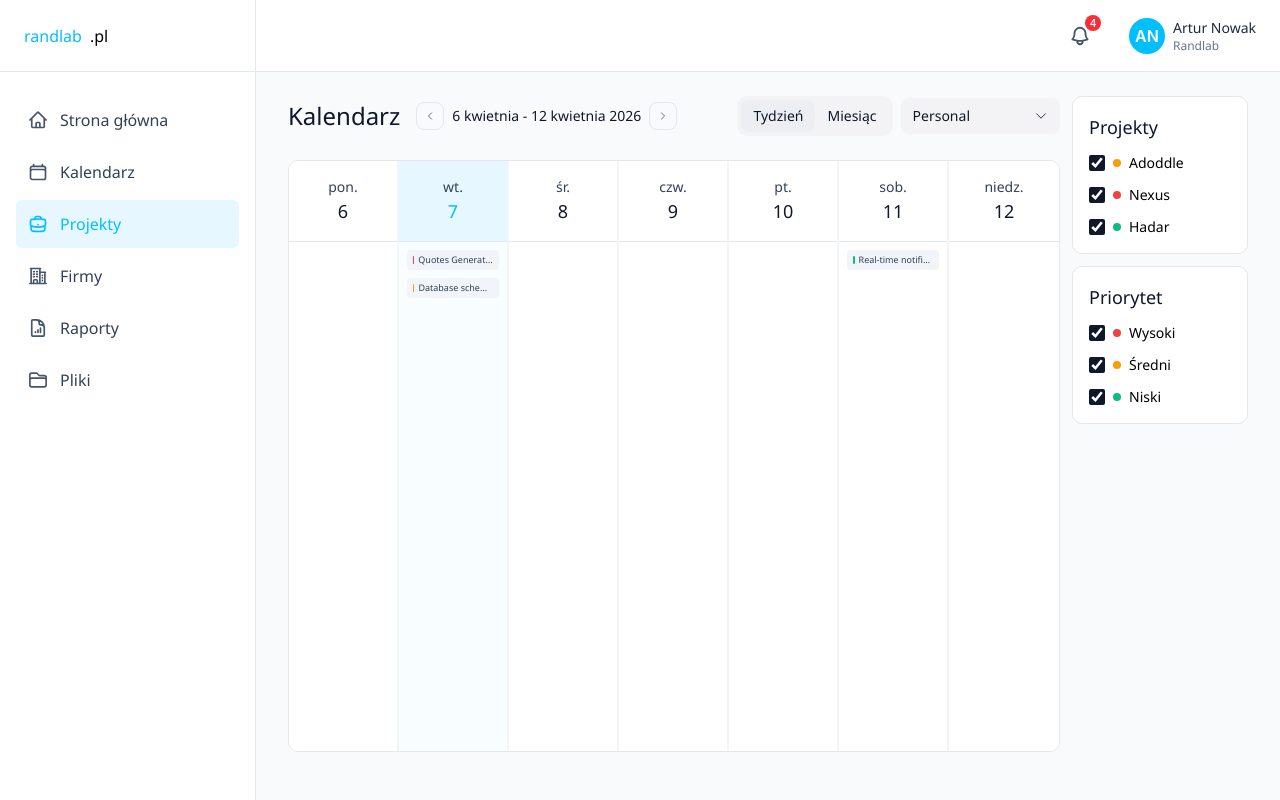
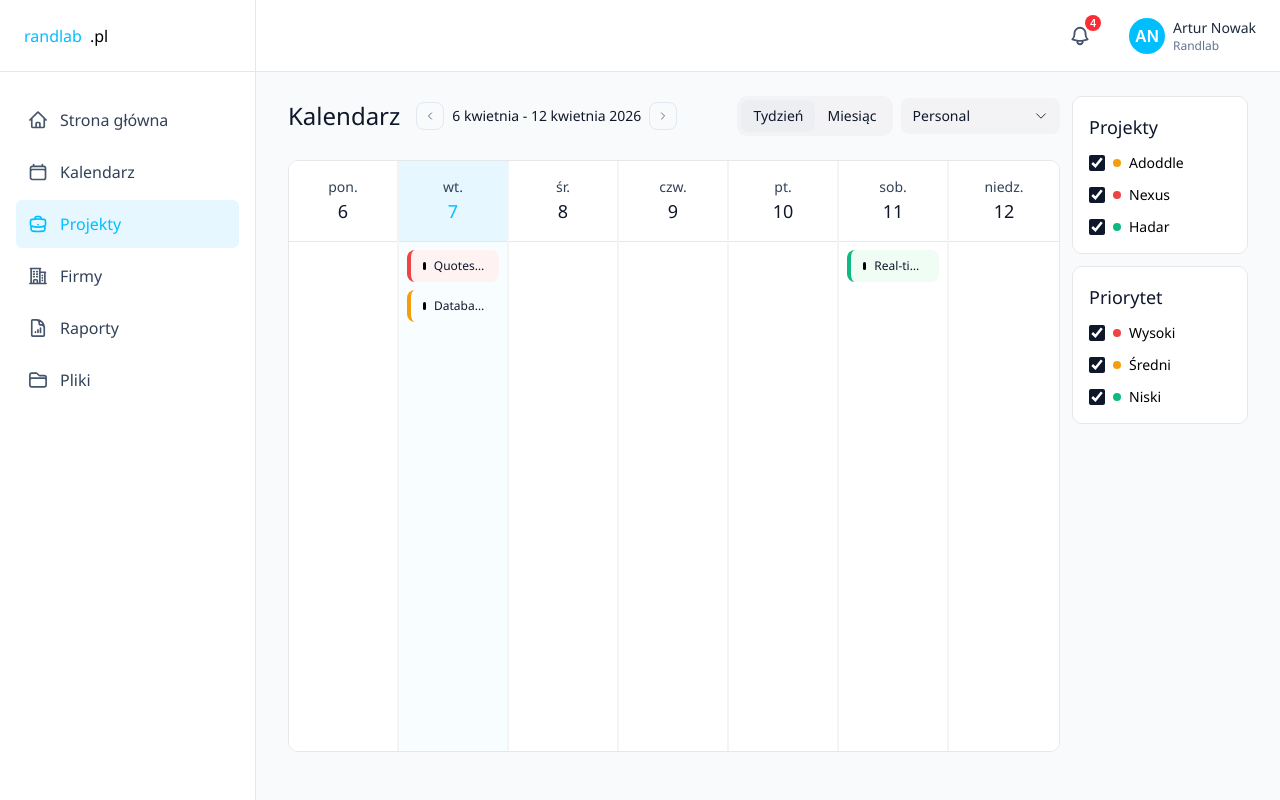
Before and after one commit to ScrumDone/ScrumDone, a React (Vite) app in the folder client/: page /calendar in a window 1280 px wide. Built offline with nearby package versions, Linux system fonts and the light colour scheme.

Commit message:
started task edit

```diff
--- /dev/null
+++ b/client/src/components/calendarTaskItem.tsx
@@ -0,0 +1,45 @@
+import React from 'react'
+
+type TaskColor = 'red' | 'yellow' | 'green' | 'orange' | 'blue'
+
+interface CalendarTaskItemProps {
+    title: string
+    colorVariant: TaskColor
+}
+
+const colorVariantMap: Record<TaskColor, { border: string; bg: string }> = {
+    red: {
+        border: 'border-l-scrumdone-red-500',
+        bg: 'bg-scrumdone-red-100',
+    },
+    yellow: {
+        border: 'border-l-scrumdone-yellow-500',
+        bg: 'bg-scrumdone-yellow-100',
+    },
+    green: {
+        border: 'border-l-scrumdone-green-500',
+        bg: 'bg-scrumdone-green-100',
+    },
+    orange: {
+        border: 'border-l-scrumdone-orange',
+        bg: 'bg-orange-600',
+    },
+    blue: {
+        border: 'border-l-scrumdone-blue-main',
+        bg: 'bg-scrumdone-blue-200',
+    },
+}
+
+const CalendarTaskItem: React.FC<CalendarTaskItemProps> = ({ title, colorVariant }) => {
+    const colors = colorVariantMap[colorVariant]
+
+    return (
+        <div
+            className={`flex items-center gap-2 rounded-lg border-l-4 px-3 py-2 ${colors.border} ${colors.bg}`}        >
+            <span className="h-2 w-2 rounded-full bg-current" />
+            <p className="truncate font-segoe-ui text-[12px] leading-4 font-normal text-slate-900 antialiased">{title}</p>
+        </div>
+    )
+}
+
+export default CalendarTaskItem
--- a/client/src/components/weekCalendar.tsx
+++ b/client/src/components/weekCalendar.tsx
@@ -1,9 +1,12 @@
 import React from 'react'
+import CalendarTaskItem from './calendarTaskItem'
+
+type TaskColor = 'red' | 'yellow' | 'green' | 'orange' | 'blue'
 
 interface CalendarTask {
     id: string
     title: string
-    colorClass: string
+    colorVariant: TaskColor
 }
 
 interface CalendarDay {
@@ -22,8 +25,8 @@ const days: CalendarDay[] = [
         date: 7,
         isSelected: true,
         tasks: [
-            { id: 'task-1', title: 'Quotes Generation Module', colorClass: 'bg-scrumdone-red-500' },
-            { id: 'task-2', title: 'Database schema design', colorClass: 'bg-scrumdone-yellow-500' },
+            { id: 'task-1', title: 'Quotes Generation Module', colorVariant: 'red' },
+            { id: 'task-2', title: 'Database schema design', colorVariant: 'yellow' },
         ],
     },
     { id: 'wed', shortName: 'śr.', date: 8 },
@@ -33,7 +36,7 @@ const days: CalendarDay[] = [
         id: 'sat',
         shortName: 'sob.',
         date: 11,
-        tasks: [{ id: 'task-3', title: 'Real-time notifications', colorClass: 'bg-scrumdone-green-500' }],
+        tasks: [{ id: 'task-3', title: 'Real-time notifications', colorVariant: 'green' }],
     },
     { id: 'sun', shortName: 'niedz.', date: 12 },
 ]
@@ -54,12 +57,7 @@ const WeekCalendar: React.FC = () => {
 
                         <div className={`flex h-full flex-col gap-2 px-2 py-2 ${day.isSelected ? 'bg-scrumdone-blue-200/30' : 'bg-white'}`}>
                             {day.tasks?.map((task) => (
-                                <div key={task.id} className="flex items-center gap-1 rounded-sm bg-slate-100 px-1.5 py-1">
-                                    <span className={`h-2 w-0.5 rounded-full ${task.colorClass}`} />
-                                    <p className="truncate font-segoe-ui text-[9px] leading-3 font-normal text-slate-700 antialiased">
-                                        {task.title}
-                                    </p>
-                                </div>
+                                <CalendarTaskItem key={task.id} title={task.title} colorVariant={task.colorVariant} />
                             ))}
                         </div>
                     </article>
```
